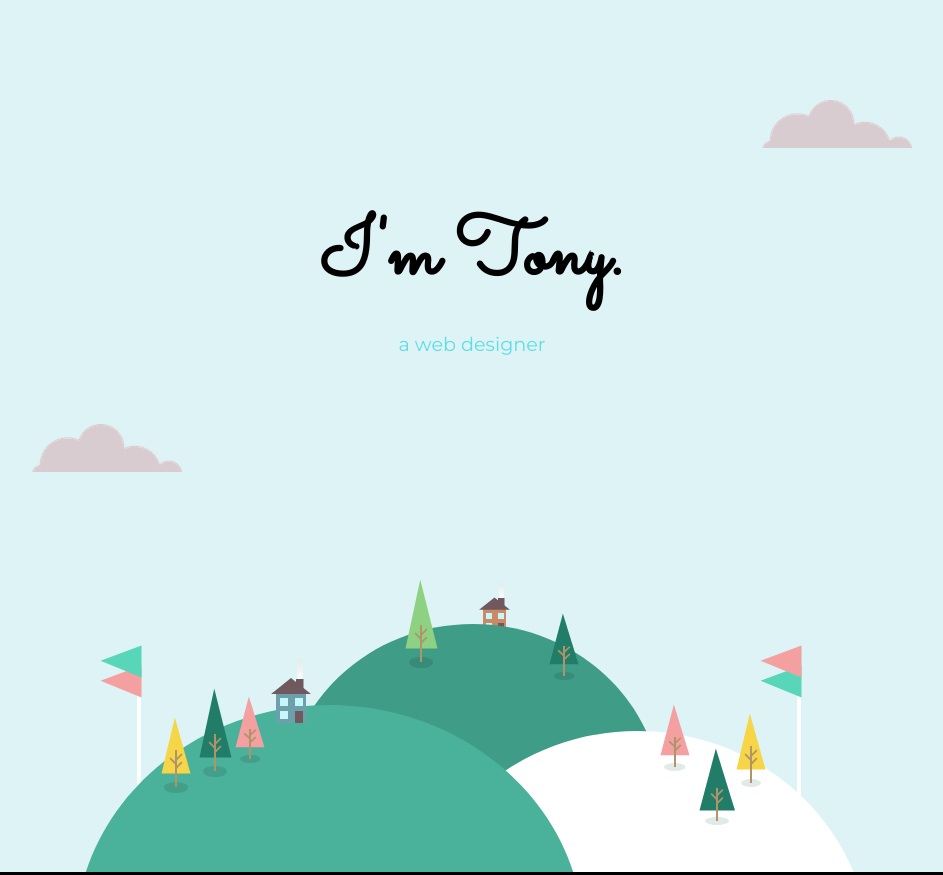
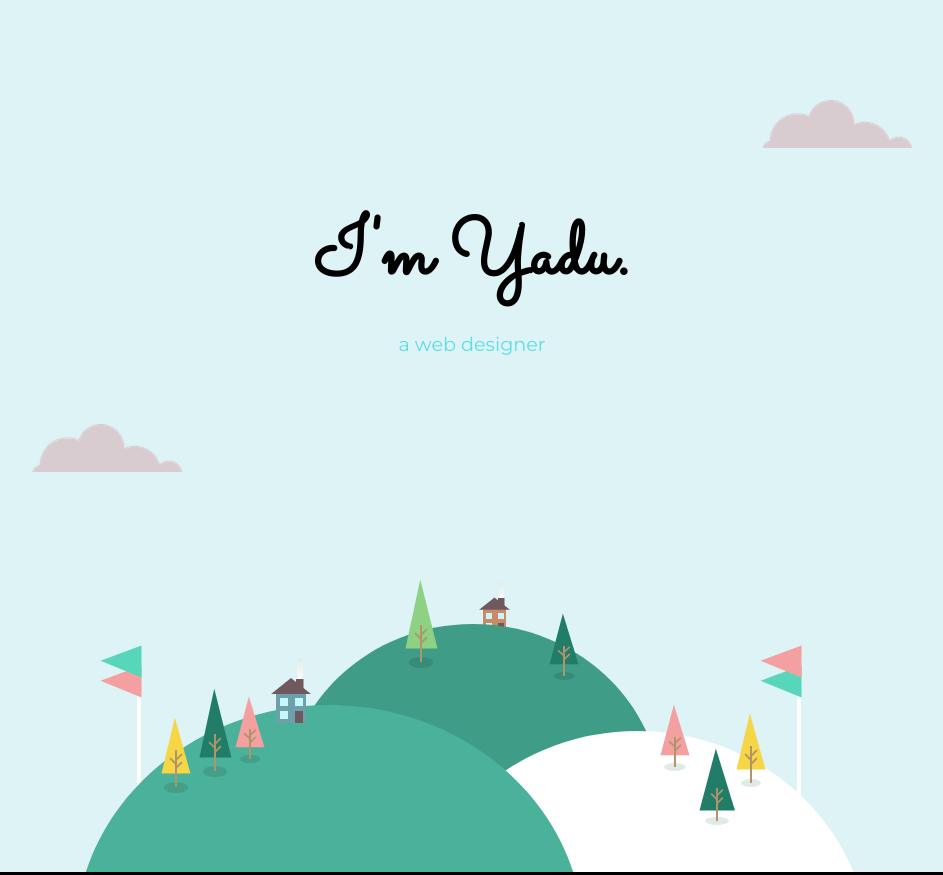
Before and after one commit to YadunandanaVR/personal-site, a plain HTML site: page index.html in a window 1280 px wide. Shown: the top 875 px of the page, without its empty margins (168-1111 px from the left). Drawn offline with Linux system fonts and the light colour scheme.

Commit message:
change name

```diff
--- a/index.html
+++ b/index.html
@@ -13,7 +13,7 @@
   <div class="first">
     <!-- <img class="person-img" src="images/person.svg" alt="person-img"> -->
     <img class="top-cloud" src="images/cloud.png" alt="cloud-img">
-    <h1>I'm Tony.</h1>
+    <h1>I'm Yadu.</h1>
     <h2 class="web">a web designer</h2>
     <img class="bottom-cloud" src="images/cloud.png" alt="cloud-img">
     <img class="land-img" src="images/land.svg" alt="land-img">
```
